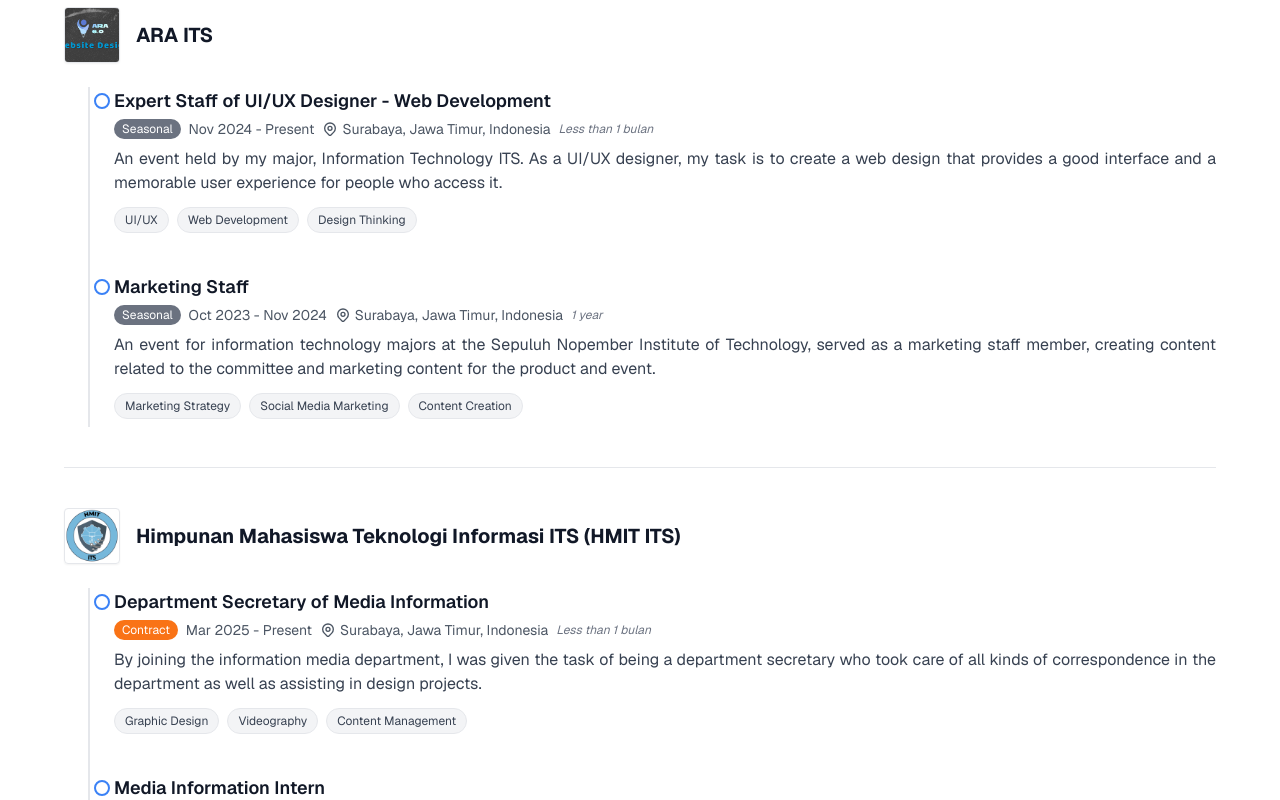
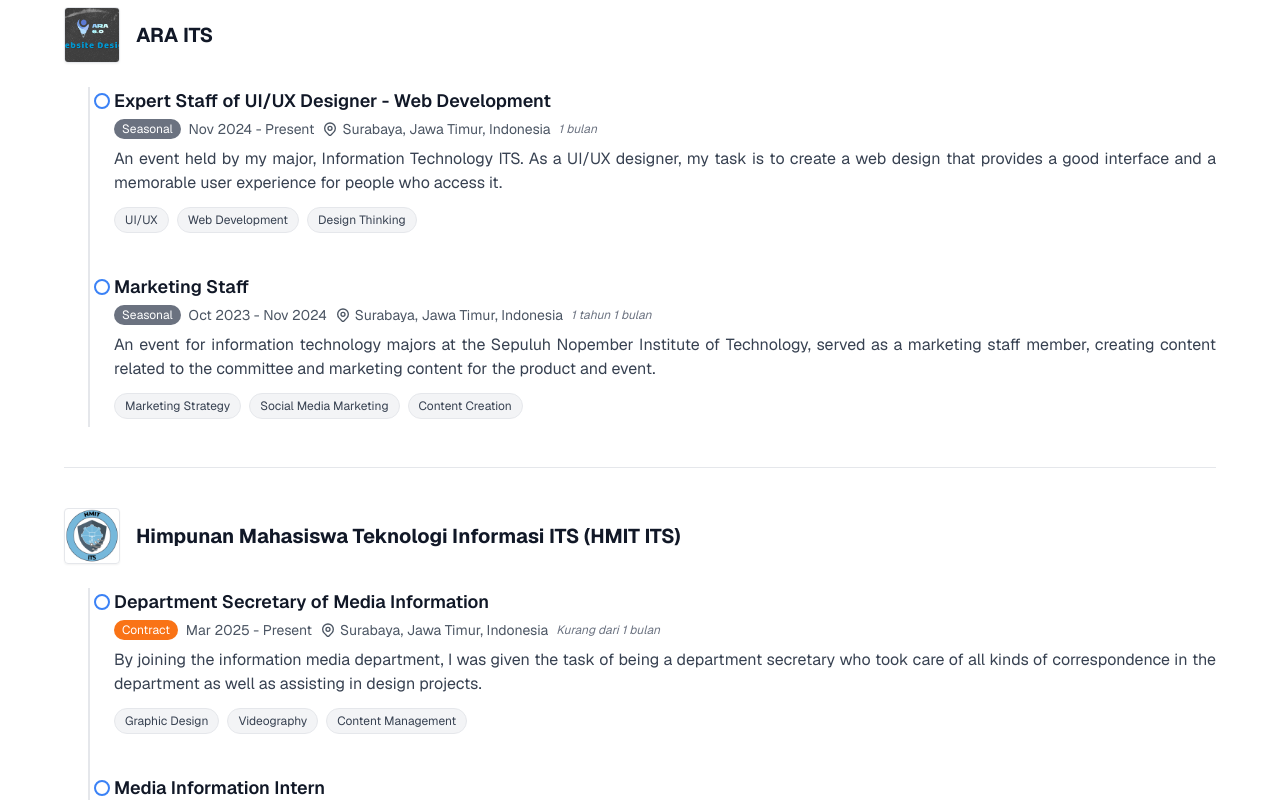
Before and after one commit to yolookings/portfolio, a Next.js app: page / in a window 1280 px wide. Shown: the part 2100-2900 px from the top of the page. Built offline with nearby package versions, Linux system fonts and the light colour scheme.

Commit message:
fix: extract date string

```diff
--- a/src/components/ExperienceSection.tsx
+++ b/src/components/ExperienceSection.tsx
@@ -10,9 +10,53 @@ export default function ExperienceSection() {
 
   // Fungsi untuk mengekstrak tahun dari string tanggal
   const extractYear = (dateString: string): number => {
-    if (dateString === "Present") return new Date().getFullYear();
+    if (dateString.toLowerCase() === "present") return new Date().getFullYear();
     const year = dateString.split(" ").pop();
     return year ? parseInt(year) : new Date().getFullYear();
+  };
+
+  // Fungsi untuk mengekstrak bulan dari string tanggal (format "Jan 2023")
+  const extractMonth = (dateString: string): number => {
+    if (dateString.toLowerCase() === "present")
+      return new Date().getMonth() + 1;
+    const monthName = dateString.split(" ")[0];
+    const monthMap: { [key: string]: number } = {
+      Jan: 1,
+      Feb: 2,
+      Mar: 3,
+      Apr: 4,
+      May: 5,
+      Jun: 6,
+      Jul: 7,
+      Aug: 8,
+      Sep: 9,
+      Oct: 10,
+      Nov: 11,
+      Dec: 12,
+    };
+    return monthMap[monthName] || 1; // Default ke Januari jika tidak valid
+  };
+
+  // Mendapatkan durasi pengalaman dalam format yang lebih akurat
+  const getDuration = (startDate: string, endDate: string): string => {
+    const startYear = extractYear(startDate);
+    const startMonth = extractMonth(startDate);
+    const endYear = extractYear(endDate);
+    const endMonth = extractMonth(endDate);
+
+    let totalMonths = (endYear - startYear) * 12 + (endMonth - startMonth);
+    let years = Math.floor(totalMonths / 12);
+    let months = totalMonths % 12;
+
+    if (years > 0 && months > 0) {
+      return `${years} tahun ${months} bulan`;
+    } else if (years > 0) {
+      return `${years} tahun`;
+    } else if (months > 0) {
+      return `${months} bulan`;
+    } else {
+      return "Kurang dari 1 bulan";
+    }
   };
 
   // Mengkonversi jenis pengalaman ke badge warna
@@ -25,26 +69,6 @@ export default function ExperienceSection() {
       Contract: "bg-orange-500",
     };
     return typeColors[type] || "bg-gray-500";
-  };
-
-  // Mendapatkan durasi pengalaman dalam format yang mudah dibaca
-  const getDuration = (startDate: string, endDate: string): string => {
-    const startYear = extractYear(startDate);
-    const endYear =
-      endDate === "Present" ? new Date().getFullYear() : extractYear(endDate);
-
-    const years = endYear - startYear;
-    const months = 0; // Untuk perhitungan yang lebih akurat, butuh informasi bulan yang lebih lengkap
-
-    if (years > 0 && months > 0) {
-      return `${years} tahun ${months} bulan`;
-    } else if (years > 0) {
-      return years === 1 ? "1 year" : `${years} tahun`;
-    } else if (months > 0) {
-      return months === 1 ? "1 month" : `${months} bulan`;
-    } else {
-      return "Less than 1 bulan";
-    }
   };
 
   return (
```
